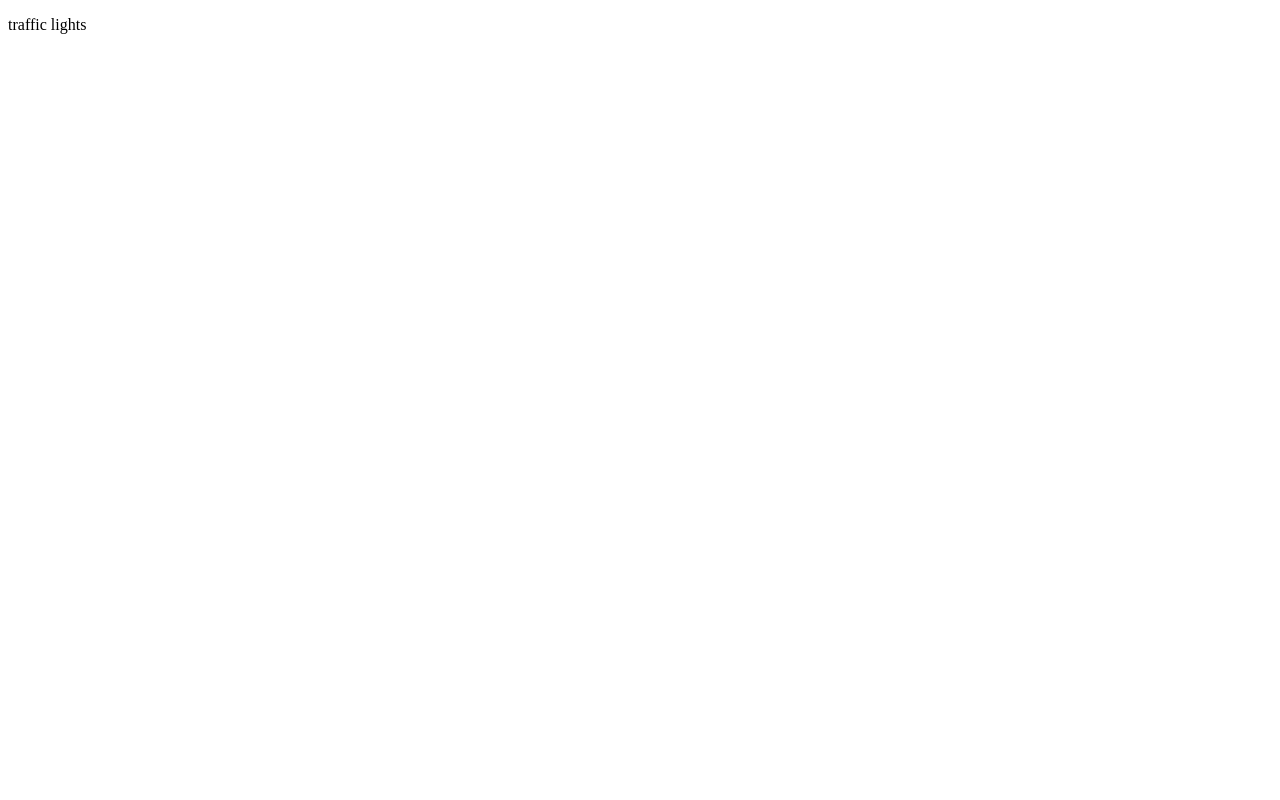
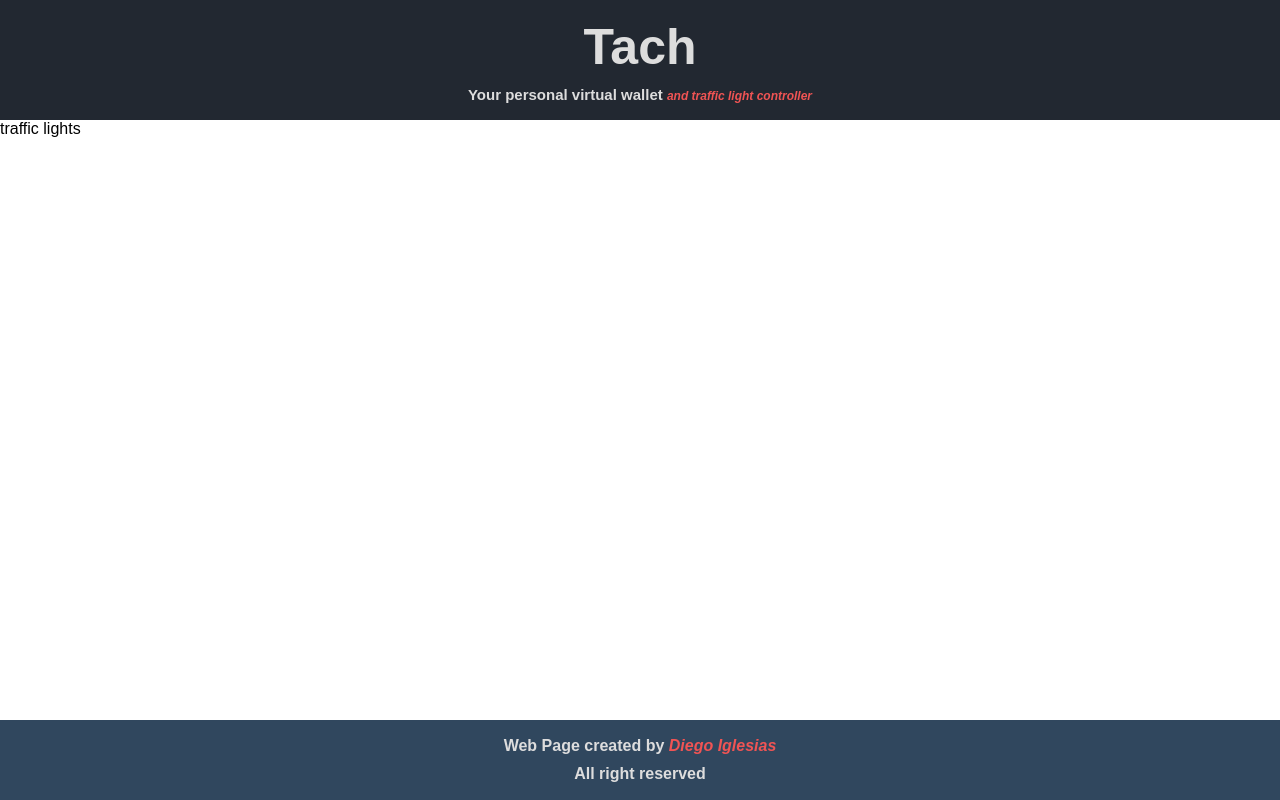
Before and after one commit to diegoiglesiasrojo/traffic-lights, a React (Create React App) app: page / in a window 1280 px wide. Built offline with nearby package versions, Linux system fonts and the light colour scheme.

Commit message:
Header and Footer components created

```diff
--- a/public/index.html
+++ b/public/index.html
@@ -5,9 +5,7 @@
     <link rel="icon" href="%PUBLIC_URL%/favicon.ico" />
     <meta name="viewport" content="width=device-width, initial-scale=1" />
     <meta name="theme-color" content="#000000" />
-    <meta
-      name="description"
-      content="traffic lights"
+    <meta name="description" content="traffic lights"
     />
     <title>Traffic Lights</title>
   </head>
--- a/src/App.css
+++ b/src/App.css
@@ -0,0 +1,124 @@
+html * {
+    margin: 0px;
+    padding: 0px;
+    box-sizing: border-box;
+    font-family: Arial, Helvetica, sans-serif;
+}
+
+header {
+    width: 100%;
+    height: 15vh;
+    display: flex;
+    flex-direction: column;
+    justify-content: center;
+    align-items: center;
+    padding: 5px 10px;
+    background: #222831;
+}
+
+header p,
+footer p {
+    color: #DDDDDD;
+    font-weight: bold;
+    margin: 5px 0px;
+}
+
+header .logo {
+    font-size: 50px;
+}
+
+header .logoPhrase {
+    text-align: center;
+    font-size: 15px;
+}
+
+header .logoPhrase span {
+    font-style: oblique;
+    font-size: 12px;
+    color: #F05454;
+}
+
+footer {
+    height: 10vh;
+    width: 100%;
+    background: #30475E;
+    display: flex;
+    flex-direction: column;
+    justify-content: center;
+    padding: 5px 10px;
+}
+
+footer p {
+    text-align: center;
+}
+
+footer p span {
+    font-style: oblique;
+    color: #F05454;
+}
+
+main {
+    height: 75vh;
+}
+
+@media screen and (min-width:250px){
+    header, footer {
+        padding: 5px 20px;
+    }
+}
+
+@media screen and (min-width:300px){
+
+}
+
+@media screen and (min-width:350px){
+
+}
+
+@media screen and (min-width:400px){
+
+}
+
+@media screen and (min-width:500px){
+
+}
+
+@media screen and (min-width:600px){
+
+}
+
+@media screen and (min-width:700px){
+
+}
+
+@media screen and (min-width:800px){
+
+}
+
+@media screen and (min-width:900px){
+
+}
+
+@media screen and (min-width:1000px){
+
+}
+
+@media screen and (min-width:1080px){
+
+}
+
+@media screen and (min-width:1260px){
+
+}
+
+@media screen and (min-width:1440px){
+
+}
+
+@media screen and (min-width:1920px){
+
+}
+
+@media screen and (min-width:2560px){
+
+}
--- a/src/App.js
+++ b/src/App.js
@@ -1,10 +1,18 @@
 import './App.css'
+import React from "react"
+import Header from "./components/Header.js"
+import Footer from "./components/Footer.js"
+
 
 function App() {
   return (
-    <div className="App">
-      <p>traffic lights</p>
-    </div>
+    <>
+      <Header/>
+      <main className="App">
+        <p>traffic lights</p>
+      </main>
+      <Footer/>
+    </>
   )
 }
 
--- /dev/null
+++ b/src/components/Footer.js
@@ -0,0 +1,12 @@
+import React from "react"
+
+const Footer = () => {
+    return (
+        <footer>
+            <p>Web Page created by <span>Diego Iglesias</span></p>
+            <p>All right reserved</p>
+        </footer>
+    )
+}
+
+export default Footer
--- /dev/null
+++ b/src/components/Header.js
@@ -0,0 +1,13 @@
+import React from "react"
+
+
+const Header = () => {
+    return (
+        <header>
+            <p className="logo">Tach</p>
+            <p className="logoPhrase">Your personal virtual wallet <span>and traffic light controller</span></p>
+        </header>
+    )
+}
+
+export default Header
```
Also changed, not shown: public/assets/fondo.jpeg (added).
